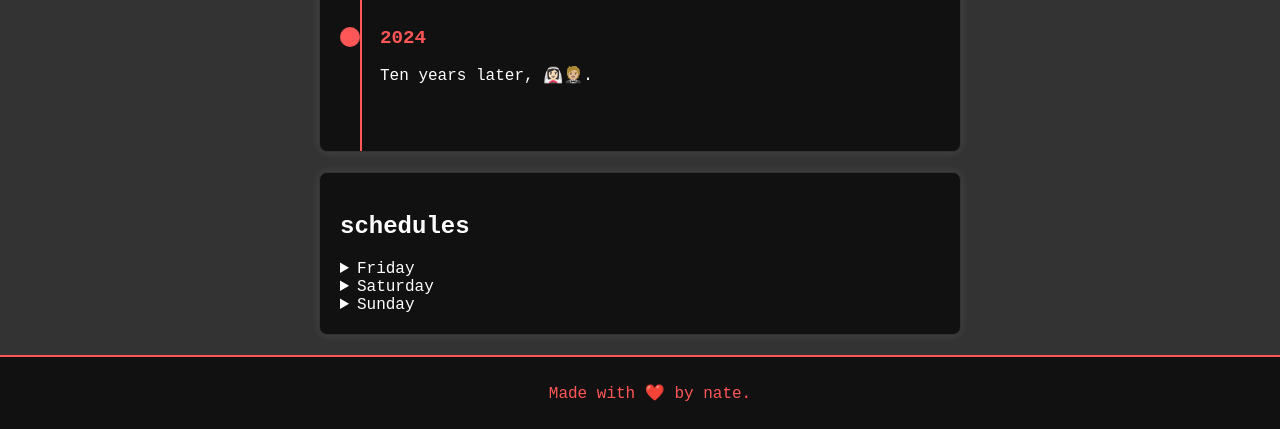
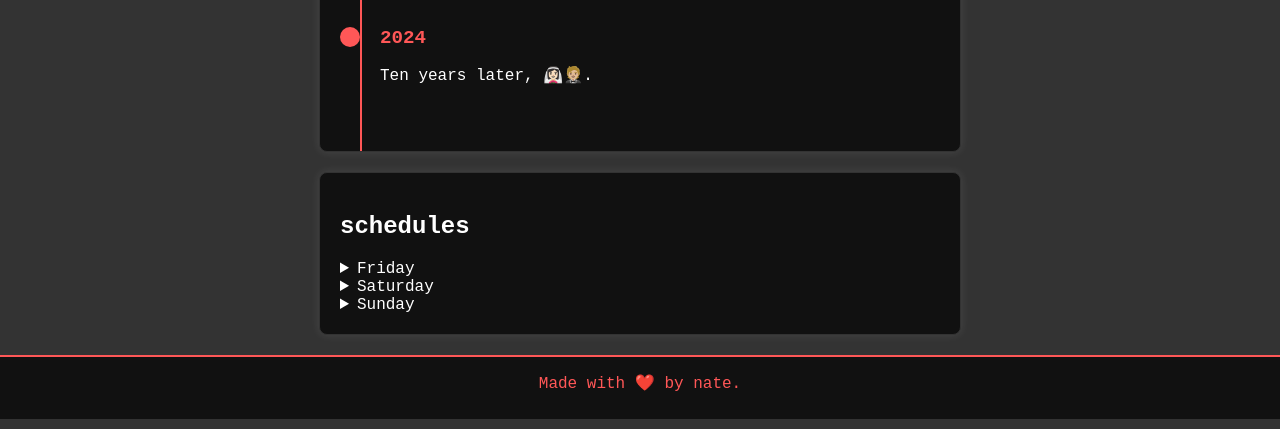
Before and after one commit to natestemen/wed, a plain HTML site: page index.html in a window 1280 px wide. Shown: the part 1524-1953 px from the top of the page. Drawn offline with Linux system fonts and the light colour scheme.

```diff
--- a/styles.css
+++ b/styles.css
@@ -43,7 +43,7 @@
 
 footer {
   text-align: center;
-  padding: 10px;
+  padding-bottom: 10px;
   background-color: #111;
   color: #ff5757; /* Red as the main accent color */
   bottom: 0;
```
